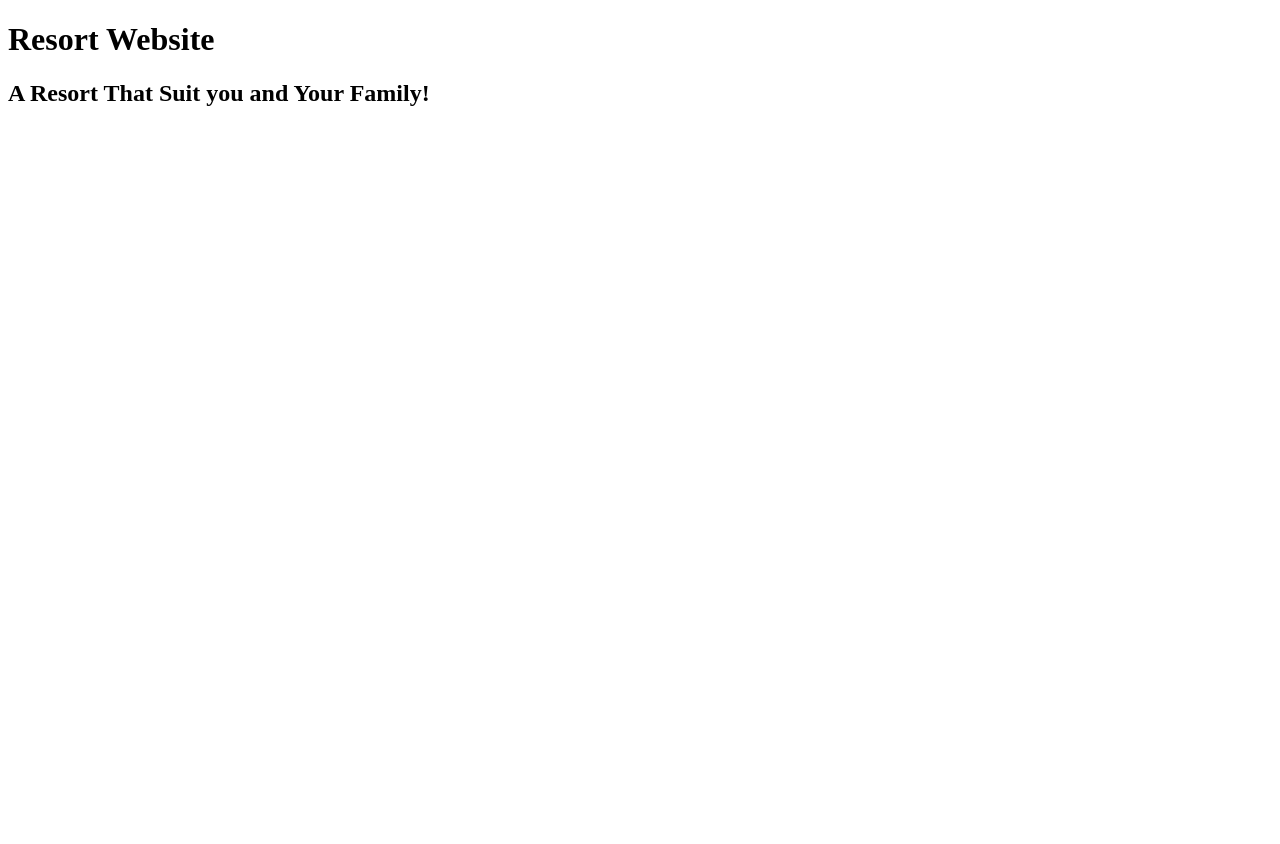
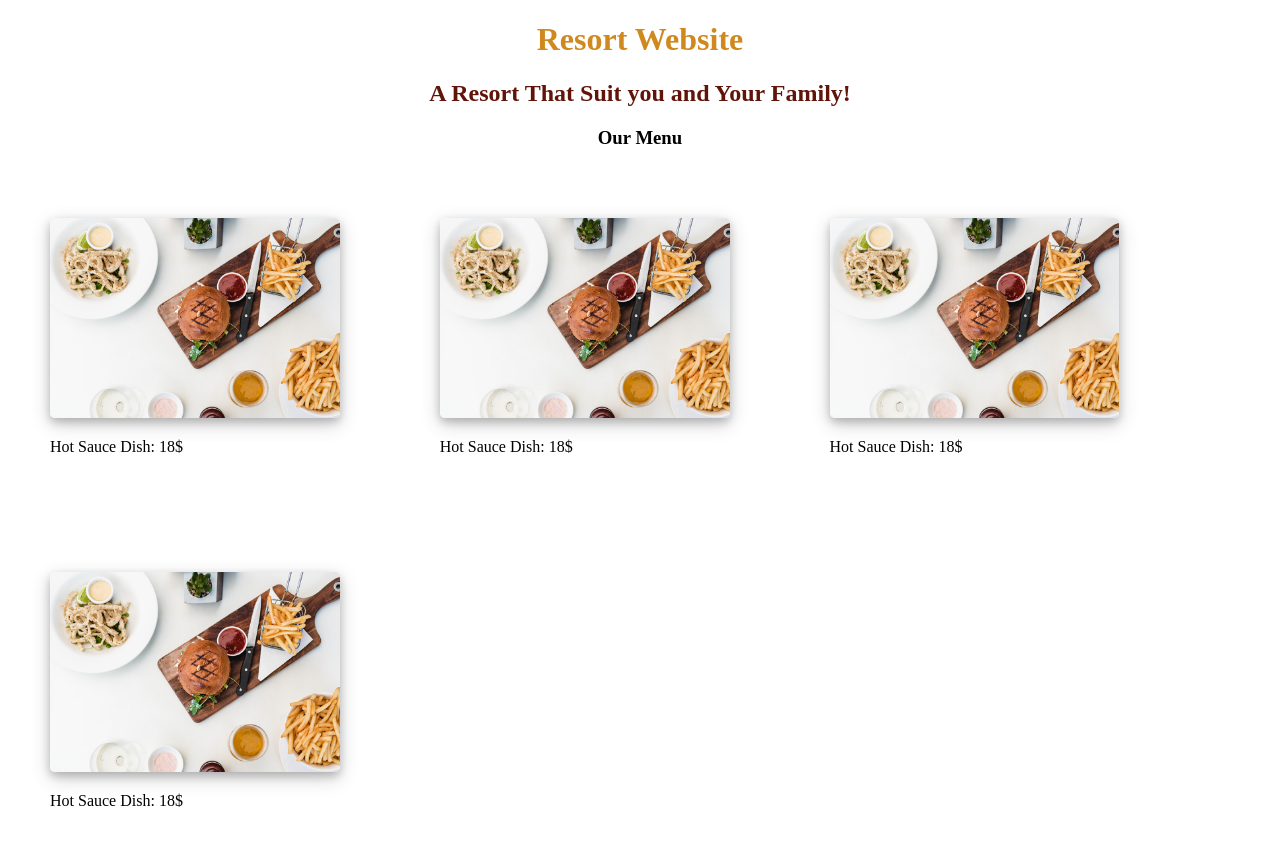
Before and after one commit to NgatiaJeffers/Resort-Website, a plain HTML site: page index.html in a window 1280 px wide. Before the commit the page ends 800 px from the top, so only its background shows below. Drawn offline with Linux system fonts and the light colour scheme.

Commit message:
add styles

```diff
--- a/css/style.css
+++ b/css/style.css
@@ -0,0 +1,38 @@
+body {
+    box-sizing: border-box;
+    margin: 0;
+    padding: 0;
+}
+
+h1, h2, h3, p img {
+    align-items: center;
+    text-align: center;
+}
+
+h1 {
+    color: #d0891f;
+    align-content: center;
+}
+
+img {
+    height: 200px;
+    border-radius: 5px;
+    box-shadow: 0 4px 8px 0 rgba(0, 0, 0, 0.2), 0 6px 20px 0 rgba(0, 0, 0, 0.19);
+
+}
+
+h2 {
+    color: #611409;
+}
+
+.menu {
+    float: left;
+    margin-left: 50px;
+    margin: 50px;
+}
+
+.menu p:hover {
+    transition: 0.3s ease-in-out;
+    color: #611409;
+    cursor: pointer;
+}
--- a/index.html
+++ b/index.html
@@ -4,9 +4,31 @@
     <meta charset="UTF-8">
     <meta name="viewport" content="width=device-width, initial-scale=1.0">
     <title>Resort Website</title>
+    <link rel="stylesheet" href="css/style.css">
 </head>
 <body>
     <h1>Resort Website</h1>
     <h2>A Resort That Suit you and Your Family!</h2>
+
+    <h3>Our Menu</h3>
+    <div class="menu">
+        <img src="img/about-img.jpg" alt="">
+        <p>Hot Sauce Dish: 18$</p>
+    </div>
+
+    <div class="menu">
+        <img src="img/about-img.jpg" alt="">
+        <p>Hot Sauce Dish: 18$</p>
+    </div>
+
+    <div class="menu">
+        <img src="img/about-img.jpg" alt="">
+        <p>Hot Sauce Dish: 18$</p>
+    </div>
+
+    <div class="menu">
+        <img src="img/about-img.jpg" alt="">
+        <p>Hot Sauce Dish: 18$</p>
+    </div>
 </body>
 </html>
```
Also changed, not shown: img/about-img.jpg (added).
